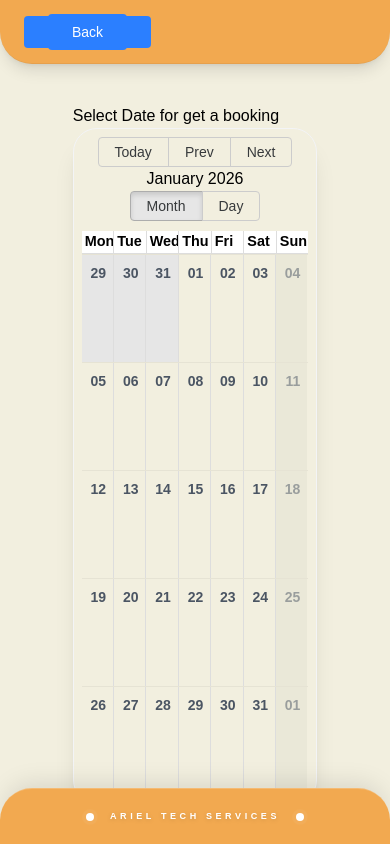
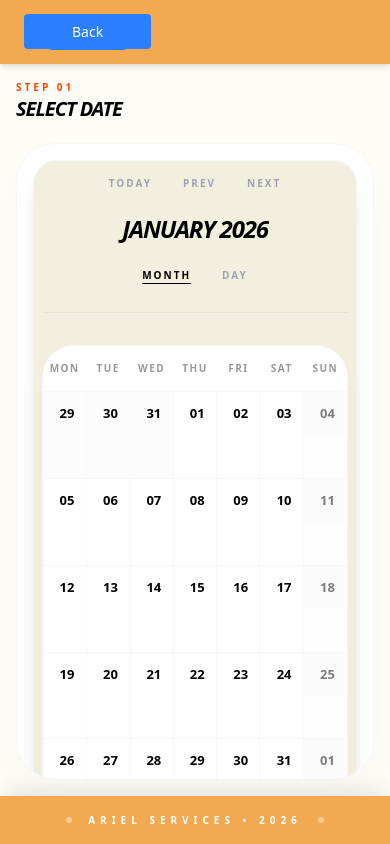
Before and after one commit to SmatamorosN04/scheduling_APP, a Next.js app: page /clients/booking in a window 390 px wide. Built offline with nearby package versions, Linux system fonts and the light colour scheme; no server answers; the database is empty.

Commit message:
Responsive design added with new Features

```diff
--- a/app/admin/dashboard/page.tsx
+++ b/app/admin/dashboard/page.tsx
@@ -57,7 +57,6 @@ export default function Dashboard(){
                     )}
                 </div>
 
-               {/* <DetailContainer />*/}
             </main>
 
         </div>
--- a/app/clients/booking/page.tsx
+++ b/app/clients/booking/page.tsx
@@ -5,7 +5,6 @@ import ServiceForm from "@/app/components/ServiceForm/ServiceForm";
 import {useSearchParams} from "next/dist/client/components/navigation";
 import {Suspense, useEffect, useState} from "react";
 import ArielCalendar from "@/app/components/Calendar/calendar";
-import TimeSlotPicker from "@/app/components/TimeSlotPicker/TimeSlotPicker";
 import {getAppointments} from "@/lib/actions";
 
 
@@ -50,19 +49,37 @@ function BookingContent() {
     }
 
     return (
+        <div className="w-full h-full flex flex-col max-w-[1400px] mx-auto animate-in fade-in duration-700">
+
+            {/* Títulos minimalistas */}
+            <div className="flex-none mb-6 flex flex-col md:flex-row md:items-end justify-between gap-4">
                 <div>
-           <h2>
-               {step === 1 ? "Select Date for get a booking" : `Complete the booking: ${serviceName}`}
+                    <span className="text-[10px] font-black uppercase tracking-[0.3em] text-orange-600 mb-1 block">
+                        Step 0{step}
+                    </span>
+                    <h2 className="text-xl md:text-5xl font-black uppercase tracking-tighter italic leading-none text-black">
+                        {step === 1 ? "Select Date" : "Final Details"}
                     </h2>
+                </div>
+                {step === 2 && (
+                    <p className="text-[10px] font-bold uppercase tracking-widest text-gray-400 border-l-2 border-gray-100 pl-4">
+                        {serviceName}
+                    </p>
+                )}
+            </div>
+
+            {/* Contenedor Adaptable */}
+            <div className="flex-1 min-h-0 w-full">
                 {step === 1 ? (
-               <div>
-                   <ArielCalendar events={events}
+                    <div className="h-full bg-white rounded-[40px] border border-black/[0.03] shadow-[0_20px_50px_rgba(0,0,0,0.02)] p-4 overflow-hidden">
+                        <ArielCalendar
+                            events={events}
                             isClientView={true}
                             onDateSelect={handleDateSelect}
                         />
                     </div>
-           ): (
-               <div>
+                ) : (
+                    <div className="h-full bg-white rounded-[40px] border border-black/[0.03] shadow-[0_20px_50px_rgba(0,0,0,0.02)] p-4 overflow-hidden">
                             <ServiceForm
                                 serviceTitle={serviceName}
                                 selectedDate={startDate}
@@ -72,22 +89,29 @@ function BookingContent() {
                     </div>
                 )}
             </div>
+        </div>
     );
 }
 
 export default function Booking(){
 
     return (
-            <div className='h-screen items-center bg-[#F2EFDF] w-full flex flex-col '>
-                <Header/>
-                <main className='flex-1 flex items-center justify-center p-4'>
-                   <Suspense fallback={<p className="text-sm font-bold animate-pulse">Loading Booking service</p>}>
+        <div className='h-screen w-full flex flex-col bg-[#FDFCF7] overflow-hidden'>
+            <Header />
+
+            {/* El main ocupa TODO el espacio restante sin desbordar */}
+            <main className='flex-1 min-h-0 w-full flex items-center justify-center p-4 md:p-6'>
+                <Suspense fallback={
+                    <div className="flex flex-col items-center gap-2">
+                        <div className="w-8 h-8 border-4 border-orange-600 border-t-transparent rounded-full animate-spin"></div>
+                        <p className="text-[10px] font-black uppercase tracking-widest text-gray-400">Loading...</p>
+                    </div>
+                }>
                     <BookingContent />
                 </Suspense>
+            </main>
 
-
-                </main>
-                <Footer/>
+            <Footer />
         </div>
-        )
+    );
     }
--- a/app/components/Calendar/calendar.tsx
+++ b/app/components/Calendar/calendar.tsx
@@ -8,28 +8,32 @@ import moment from 'moment-timezone';
 
 interface CalendarProps {
     events: any[];
-    isClientView?: boolean
+    isClientView?: boolean;
     onDateSelect?: (date: Date, end: Date) => void;
-    //onSelectEvent : (event: any) => void;
 }
+
 moment.tz.setDefault('America/Managua');
 const localizer = momentLocalizer(moment);
 
-
 moment.updateLocale('es-ni', {
-    week: {
-        dow: 1,
-        doy: 4
-    }
+    week: { dow: 1, doy: 4 }
 });
 
 export default function ArielCalendar({ events, isClientView = false, onDateSelect }: CalendarProps) {
-    const [currentView, setCurrentView] = useState<any>(isClientView? Views.MONTH : Views.WEEK);
+    // Inicializamos la vista según el tamaño de la pantalla para evitar el salto visual
+    const [currentView, setCurrentView] = useState<any>(
+        isClientView ? Views.MONTH : (typeof window !== 'undefined' && window.innerWidth < 768 ? Views.AGENDA : Views.WEEK)
+    );
     const [date, setDate] = useState(new Date());
+    const [isMobile, setIsMobile] = useState(false);
 
     useEffect(() => {
         const handleResize = () => {
-            if (window.innerWidth < 768 && !isClientView) {
+            const mobile = window.innerWidth < 768;
+            setIsMobile(mobile);
+
+            // Si detecta móvil y estamos en una vista prohibida, saltamos a Agenda
+            if (mobile && !isClientView && (currentView === Views.MONTH || currentView === Views.WEEK)) {
                 setCurrentView(Views.AGENDA);
             }
         };
@@ -38,6 +42,15 @@ export default function ArielCalendar({ events, isClientView = false, onDateSele
         window.addEventListener('resize', handleResize);
         return () => window.removeEventListener('resize', handleResize);
     }, [isClientView]);
+
+    const availableViews = isClientView
+        ? [Views.MONTH, Views.DAY]
+        : {
+            month: true,
+            week: !isMobile,
+            day: false,
+            agenda: true
+        };
 
     return (
         <div className="h-[80vh] w-full bg-[#F2EFDF] rounded-3xl shadow-xl border border-gray-100 p-2 md:p-4">
@@ -53,39 +66,34 @@ export default function ArielCalendar({ events, isClientView = false, onDateSele
                 timeslots={1}
                 view={currentView}
                 onView={(view) => setCurrentView(view)}
+                dayLayoutAlgorithm="no-overlap"
 
-                dayLayoutAlgorithm="no-overlap"
-                views={isClientView ? [Views.MONTH, Views.DAY] : {
-                    month: true,
-                    week: true,
-                    day: false,
-                    agenda: true
-                }}
+                // Usamos la configuración que filtra las vistas
+                views={availableViews}
 
-                eventPropGetter={() => ({ className: isClientView ? "!bg-gray-400 !rounded-lg !text-white h-full" : "!bg-transparent !border-0" })}
+                eventPropGetter={() => ({
+                    className: isClientView ? "!bg-gray-400 !rounded-lg !text-white h-full " : "!bg-transparent !border-0"
+                })}
 
-                titleAccessor={isClientView ? ()=> "Busy": "title"}
+                titleAccessor={isClientView ? () => "Busy" : "title"}
                 components={{
-                    event: isClientView ? undefined :  CustomEvent,
+                    event: isClientView ? undefined : CustomEvent,
                 }}
                 allDayMaxRows={0}
                 popup={true}
                 showMultiDayTimes={true}
                 selectable={isClientView}
                 onSelectSlot={(slotInfo) => {
-                   if (!isClientView) return;
+                    if (!isClientView) return;
+                    if (slotInfo.start.getDay() === 0) return;
 
-                   if (slotInfo.start.getDay() === 0) return;
-
-                   if (currentView === Views.MONTH){
-                       setDate(slotInfo.start);
-                       setCurrentView(Views.DAY);
-                }
-                else if (onDateSelect) {
-                       onDateSelect(slotInfo.start, slotInfo.end)
-                   }
+                    if (currentView === Views.MONTH) {
+                        setDate(slotInfo.start);
+                        setCurrentView(Views.DAY);
+                    } else if (onDateSelect) {
+                        onDateSelect(slotInfo.start, slotInfo.end);
+                    }
                 }}
-
                 min={new Date(0, 0, 0, 8, 0, 0)}
                 max={new Date(0, 0, 0, 18, 0, 0)}
                 messages={{
--- /dev/null
+++ b/app/components/Providers.tsx
@@ -0,0 +1,6 @@
+"use client";
+import { SessionProvider } from "next-auth/react";
+
+export function Providers({ children }: { children: React.ReactNode }) {
+    return <SessionProvider>{children}</SessionProvider>;
+}
--- a/app/components/footer/footer.tsx
+++ b/app/components/footer/footer.tsx
@@ -1,18 +1,12 @@
 export default function Footer() {
     return (
-        <footer className="w-full h-14 bg-[#F2A950] fixed bottom-0 left-0 flex items-center justify-center z-[100] rounded-t-[32px] border-t border-white/20 shadow-[0_-10px_25px_-5px_rgba(0,0,0,0.1)] backdrop-blur-sm">
+        <footer className="flex-none w-full h-12 bg-[#F2A950] flex items-center justify-center  shadow-[0_-10px_20px_-5px_rgba(0,0,0,0.1)]">
             <div className="flex items-center gap-4">
-                <span className="relative flex h-2 w-2">
-            <span className="animate-ping absolute inline-flex h-full w-full rounded-full bg-white opacity-75"></span>
-            <span className="relative inline-flex rounded-full h-2 w-2 bg-white"></span>
-        </span>
-                <p className="text-[9px] md:text-[10px] font-black uppercase tracking-[0.4em] text-white drop-shadow-sm">
-                    Ariel Tech Services
+                <span className="w-1.5 h-1.5 bg-white/40 rounded-full"></span>
+                <p className="text-[10px] font-black uppercase tracking-[0.5em] text-white">
+                    Ariel Services • 2026
                 </p>
-                <span className="relative flex h-2 w-2">
-            <span className="animate-ping absolute inline-flex h-full w-full rounded-full bg-white opacity-75"></span>
-            <span className="relative inline-flex rounded-full h-2 w-2 bg-white"></span>
-        </span>
+                <span className="w-1.5 h-1.5 bg-white/40 rounded-full"></span>
             </div>
         </footer>
     );
--- a/app/components/header/header.tsx
+++ b/app/components/header/header.tsx
@@ -1,40 +1,53 @@
-'use client';
+"use client";
 import { usePathname } from 'next/navigation';
-import { signOut } from "next-auth/react";
+import { signOut, useSession } from 'next-auth/react';
+import Link from 'next/link';
 import BackButton from "@/app/components/BackButton/BackButton";
 
-export default function Header() {
+export default function ArielHeader() {
     const pathname = usePathname();
-    const isAdmin = pathname.startsWith('/admin');
+    const { data: session, status } = useSession();
+    const isHome = pathname === '/';
 
     return (
-        <div className="w-full h-16 bg-[#F2A950] sticky top-0 left-0 flex items-center justify-between px-6 z-[100] shadow-lg rounded-b-[32px] border-b border-black/5">
-            <div className="flex-1">
-                <div className="hover:scale-105 transition-transform active:scale-95 inline-block">
+        <header className="flex-none w-full h-16 bg-[#F2A950] flex items-center justify-between px-6 shadow-md ">
+            {/* LADO IZQUIERDO: Back o Logo */}
+            <div className="flex-1 flex items-center">
+                {!isHome ? (
+                    <div className="hover:scale-105 transition-transform active:scale-95">
                         <BackButton redirection={'/'} />
                     </div>
+                ) : (
+                    <div className="flex items-center gap-2">
+                        <span className="h-1 w-1 bg-white rounded-full"></span>
+                        <span className="text-white text-xs font-black uppercase tracking-[0.3em]">Ariel</span>
+                    </div>
+                )}
             </div>
 
+            {/* LADO DERECHO: Botón Dinámico */}
             <div className="flex-1 flex justify-end">
-                {isAdmin && (
+                {isHome ? (
+                    status === "authenticated" ? (
+                        <Link href="/admin/dashboard" className="bg-white text-[#F2A950] px-5 py-2 rounded-xl text-[10px] font-black uppercase tracking-widest hover:bg-black hover:text-white transition-all shadow-sm">
+                            Dashboard
+                        </Link>
+                    ) : (
+                        <Link href="/login" className="bg-black text-white px-6 py-2 rounded-xl text-[10px] font-black uppercase tracking-widest hover:bg-white hover:text-black transition-all shadow-sm">
+                            Login
+                        </Link>
+                    )
+                ) : (
+                    status === "authenticated" && (
                         <button
                             onClick={() => signOut({ callbackUrl: '/' })}
-                        className="group relative flex items-center gap-2 bg-black/10 hover:bg-black text-black hover:text-white px-5 py-2 rounded-2xl transition-all duration-300 border border-black/5 backdrop-blur-md shadow-sm"
+                            className="bg-white/20 hover:bg-white/40 text-white text-[10px] font-black uppercase px-4 py-1.5 rounded-lg backdrop-blur-sm transition-all border border-white/30"
                         >
-                <span className="text-[10px] font-black uppercase tracking-widest">
                             Logout
-                </span>
-                        <svg
-                            className="w-3 h-3 group-hover:translate-x-1 transition-transform"
-                            fill="none"
-                            viewBox="0 0 24 24"
-                            stroke="currentColor"
-                        >
-                            <path strokeLinecap="round" strokeLinejoin="round" strokeWidth={3} d="M17 16l4-4m0 0l-4-4m4 4H7" />
-                        </svg>
                         </button>
+                    )
                 )}
             </div>
-        </div>
+        </header>
     );
 }
--- a/app/globals.css
+++ b/app/globals.css
@@ -1,10 +1,6 @@
 @import "tailwindcss";
 
 :root {
-
-
-@theme inline {
-
   --background: #F2EFDF;
   --secundary-color: #F2A950;
   --terciary-color: #F28D35;
@@ -12,41 +8,102 @@
   --instalation-color: #FF8D28;
   --maintenance-color: #00C0E8;
 }
+
+.rbc-calendar {
+  font-family: inherit;
+  background-color: transparent !important;
 }
-.rbc-time-view, .rbc-time-content, .rbc-time-header {
+
+.rbc-main-container {
+  height: 100%;
+  display: flex;
+  flex-direction: column;
+}
+
+.rbc-toolbar {
+  margin-bottom: 2rem !important;
+  border-bottom: 1px solid rgba(0,0,0,0.05) !important;
+  padding-bottom: 1.5rem !important;
+  display: flex;
+  align-items: center;
+}
+
+.rbc-toolbar-label {
+  font-weight: 900 !important;
+  text-transform: uppercase;
+  font-style: italic;
+  letter-spacing: -0.05em;
+  font-size: 1.5rem !important;
+  color: black;
+}
+
+.rbc-toolbar button {
   border: none !important;
+  background: transparent !important;
+  color: #9CA3AF !important;
+  font-size: 10px !important;
+  font-weight: 900 !important;
+  text-transform: uppercase;
+  letter-spacing: 0.2em;
+  transition: all 0.3s ease;
+  cursor: pointer;
+}
+
+.rbc-toolbar button:hover {
+  color: var(--secundary-color) !important;
+}
+
+.rbc-toolbar button.rbc-active {
+  color: black !important;
+  background: transparent !important;
+  box-shadow: none !important;
+  text-decoration: underline;
+  text-underline-offset: 4px;
 }
 
 .rbc-header {
-  border-bottom: 1px solid #E5E7EB;
-  padding: 15px 0;
-  background-color: white !important;
+  border: none !important;
+  padding: 15px 0 !important;
+  background-color: transparent !important;
+  font-size: 10px !important;
+  font-weight: 900 !important;
+  text-transform: uppercase;
+  letter-spacing: 0.15em;
   color: black;
+  opacity: 0.4;
 }
 
-.rbc-day-slot{
-  border-right: 1px solid #f3f4f6;
+.rbc-month-view {
+  background-color: white !important;
+  border: 1px solid rgba(0,0,0,0.03) !important;
+  border-radius: 32px !important;
+
+  box-shadow: 0 10px 30px rgba(0,0,0,0.02);
 }
 
-.rbc-timeslot-group {
-  border-bottom: 1px solid #f3f4f6 !important;
-  min-height: 50px !important;
-  color: black;
-
+.rbc-month-row {
+  border-top: 1px solid rgba(0,0,0,0.03) !important;
 }
 
-.rbc-time-slot {
-  border-top: 1px solid #DCE0E5 !important;
-
+.rbc-day-bg {
+  border-left: 1px solid rgba(0,0,0,0.03) !important;
+  transition: background 0.2s;
 }
 
-.rbc-time-header-gutter .rbc-label {
-  display: none;
+.rbc-day-bg:hover {
+  background-color: rgba(242, 169, 80, 0.05) !important;
 }
-.rbc-event {
-  padding: 0 !important;
-  margin: 0 !important;
-  background: none !important;
+
+.rbc-date-cell {
+  padding: 12px !important;
+  font-weight: 800 !important;
+  font-size: 13px !important;
+  color: black !important;
+}
+
+
+
+.rbc-time-content {
   border: none !important;
 }
 
@@ -54,108 +111,55 @@
   border: none !important;
 }
 
-.rbc-label {
-  font-size: 0.85rem;
-  color: black;
-  padding-right: 10px !important;
+.rbc-timeslot-group {
+  border-bottom: 1px solid rgba(0,0,0,0.03) !important;
+  min-height: 60px !important;
 }
 
-.rbc-today {
-  background-color: transparent !important;
-}
-.rbc-day-slot.rbc-today{
-  background-color: #fdf8e1 ;
-}
-.rbc-header.rbc-today{
-  background-color: white !important;
-  font-weight: bold;
+.rbc-label {
+  font-size: 10px !important;
+  font-weight: 700;
+  color: #9CA3AF !important;
+  text-transform: uppercase;
 }
 
-.rbc-toolbar button {
-  border: 1px solid #E5E7EB;
-  border-radius: 6px;
-  color: #374151;
-  padding: 5px 12px;
-  font-size: 0.875rem;
-  transition: all 0.2s;
-  background-color: white;
-}
-.rbc-toolbar-label{
-  text-align: center;
-  flex-grow: 1;
-  padding: 0 10px;
-  color: black;
-}
-.rbc-time-header-content > .rbc-row:last-child,
-.rbc-allday-cell {
-  display: none !important;
-}
-
-/*
-.rbc-time-header-content > .rbc-row.rbc-time-header-cell > .rbc-header:nth-child(7) {
-  display: none !important;
-}
-.rbc-time-content > .rbc-day-slot:nth-child(7){
-  display: none !important;
-}*/
-
-.rbc-time-header.rbc-overflowing {
-  margin-right: 0 !important;
-  padding-right: 0 !important;
-}
-
-.rbc-time-header-content > .rbc-row.rbc-time-header-cell > .rbc-header,
-.rbc-day-slot {
-  flex: 1 0 0% !important;
-  min-width: 0 !important;
-}
-.rbc-day-slot .rbc-event-label{
-  display: none;
-}
-
-.rbc-month-view .rbc-header,
-.rbc-month-view .rbc-day-bg {
-  display: flex !important;
-  flex: 1 0 0% !important;
-  max-width: none !important;
-}
-
-.rbc-month-view {
-  background-color: #F2EFDF !important;
+.rbc-event {
+  background: none !important;
+  padding: 0 !important;
   border: none !important;
 }
 
-.rbc-month-row {
-  border-top: 1px solid rgba(0,0,0,0.05) !important;
+.client-event-style {
+  background-color: #f9fafb !important;
+  border-left: 3px solid #e5e7eb !important;
+  color: #9ca3af !important;
+  font-size: 9px !important;
+  font-weight: 900;
+  text-transform: uppercase;
+  border-radius: 4px !important;
+  margin: 2px !important;
 }
-.rbc-month-view .rbc-date-cell {
-  padding: 8px !important;
-  text-align: right !important;
-  font-weight: 700 !important;
-  color: #4B5563 !important;
-  font-size: 14px !important;
-}
-.rbc-month-view .rbc-date-cell a {
-  color: inherit !important;
-  text-decoration: none !important;
-  cursor: pointer;
-}
-.rbc-month-view .rbc-now .rbc-date-cell {
-  color: white !important;
-}
+
 @media (max-width: 768px) {
-  .rbc-calendar {
-    background-color: #F2EFDF !important;
+  .rbc-toolbar {
+    flex-direction: column;
+    gap: 15px;
   }
 
-  .rbc-agenda-view {
-    border: none !important;
-    padding: 10px !important;
+  .rbc-time-view.rbc-time-view-threeDay .rbc-time-gutter {
+    display: none !important;
+  }
+
+  .rbc-time-view {
+    border-radius: 24px !important;
+    padding: 5px;
   }
 
   .rbc-agenda-table {
     display: block !important;
     background: transparent !important;
+    border: none !important;
+    box-shadow: none !important;
   }
 
   .rbc-agenda-table thead {
@@ -167,87 +171,25 @@
   .rbc-agenda-table td {
     display: block !important;
     width: 100% !important;
-    border: none !important;
   }
 
-  .rbc-agenda-date-cell {
-    font-size: 0.9rem !important;
-    font-weight: 800 !important;
-    color: #4B5563 !important;
-    padding: 20px 10px 10px 5px !important;
-    text-transform: uppercase;
-    letter-spacing: 0.05em;
-  }
+}
 
-  .rbc-agenda-event-cell {
-    background: white !important;
-    border-radius: 16px !important;
-    margin-bottom: 12px !important;
-    padding: 15px !important;
-    box-shadow: 0 4px 6px -1px rgba(0, 0, 0, 0.05) !important;
-    border: 1px solid rgba(0,0,0,0.03) !important;
-  }
+.rbc-off-range-bg {
+  background-color: #fafafa !important;
+  opacity: 0.4;
+}
 
-  .rbc-agenda-time-cell {
-    font-size: 0.8rem !important;
-    color: #6B7280 !important;
-    padding: 0 15px !important;
-    margin-bottom: -5px;
-    font-weight: 600;
-  }
-
-  .rbc-agenda-content {
-    overflow-y: auto !important;
-  }
-}
-.rbc-agenda-view {
+.rbc-today {
   background-color: transparent !important;
 }
 
-.rbc-agenda-table {
-  border: none !important;
-  background: white;
-  border-radius: 1rem;
-  overflow: hidden;
-  box-shadow: 0 4px 6px -1px rgb(0 0 0 / 0.1);
+.rbc-day-slot.rbc-today {
+  background-color: #FDFCF7 !important;
 }
 
-.rbc-agenda-table thead > tr > th {
-  background-color: #f3f4f6;
-  text-transform: uppercase;
-  font-size: 10px;
-  color: black;
-  padding: 10px;
-}
-
-.rbc-agenda-date-cell {
-  font-weight: bold;
-  color: black;
-}
-.rbc-calendar *, .rbc-calendar :before, .rbc-calendar :after {
-  color: black;
-}
-.rbc-day-bg:nth-child(7) {
-  background-color: rgba(0, 0, 0, 0.03) !important; /* Un tono gris muy sutil */
+.rbc-day-bg:nth-child(7), .rbc-month-view .rbc-date-cell:nth-child(7) {
+  background-color: rgba(0, 0, 0, 0.02) !important;
+  opacity: 0.5;
   cursor: not-allowed !important;
 }
-.rbc-day-bg:not(:nth-child(7)) {
-  cursor: pointer !important;
-}
-.rbc-month-view .rbc-date-cell:nth-child(7) {
-  cursor: not-allowed !important;
-  opacity: 0.5;
-}
-@media (prefers-color-scheme: dark) {
-  :root {
-    --background: #0a0a0a;
-    --foreground: #ededed;
-  }
-}
-
-
-body {
-  background: var(--background);
-  color: var(--foreground);
-  font-family: Arial, Helvetica, sans-serif;
-}
--- a/app/layout.tsx
+++ b/app/layout.tsx
@@ -1,6 +1,7 @@
 import type { Metadata } from "next";
 import { Geist, Geist_Mono } from "next/font/google";
 import "./globals.css";
+import {Providers} from "@/app/components/Providers";
 
 const geistSans = Geist({
   variable: "--font-geist-sans",
@@ -27,7 +28,9 @@ export default function RootLayout({
       <body
         className={`${geistSans.variable} ${geistMono.variable} antialiased`}
       >
-        {children}
+      <Providers>
+          {children}
+      </Providers>
       </body>
     </html>
   );
```
Also changed, not shown: app/components/ServiceForm/ServiceForm.tsx (+77 -63 lines), app/login/page.tsx (+58 -38 lines). Lines whose indentation alone changed are shown as unchanged.
